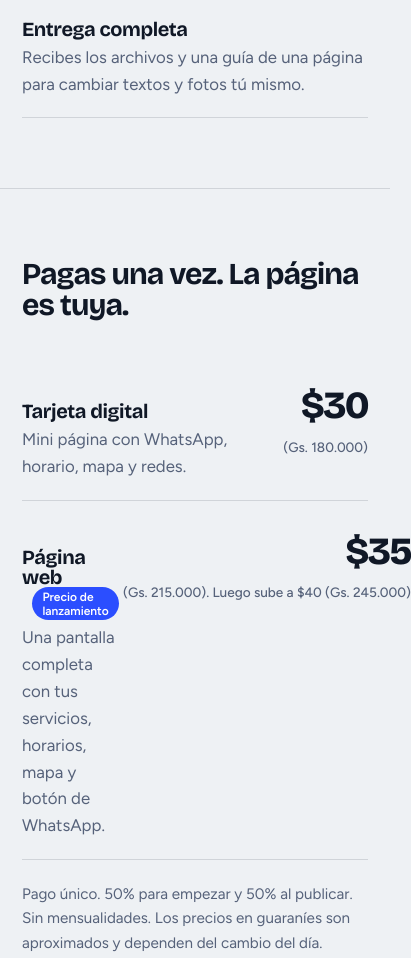
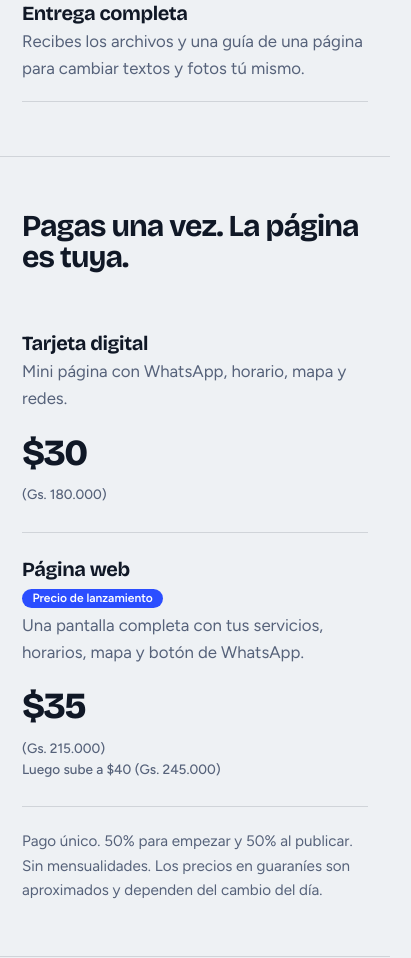
Before and after one commit to hattsofc/hatts, a plain HTML site: page index.html in a window 390 px wide. Shown: the part 1661-2619 px from the top of the page, 411 px wide, since content can reach past the window. Drawn offline with nearby package versions, Linux system fonts and the light colour scheme.

Commit message:
Update index.html

```diff
--- a/index.html
+++ b/index.html
@@ -42,7 +42,7 @@ section>.w>h2{font-size:clamp(1.9rem,4vw,3rem);max-width:15em;margin-bottom:34px
 .price .big{font-family:'Bricolage Grotesque',sans-serif;font-weight:800;font-size:2.4rem;letter-spacing:-.04em;text-align:right;white-space:nowrap}
 .price .item{grid-template-columns:1fr auto}
 .price .item h3{margin-bottom:4px}
-.big small{display:block;font:500 .85rem Figtree,sans-serif;letter-spacing:0;color:var(--mut);margin-top:2px}
+.big small{display:block;line-height:1.55;font:500 .85rem/1.55 Figtree,sans-serif;letter-spacing:0;color:var(--mut);margin-top:2px}
 .big s{font-size:1.25rem;color:var(--mut);font-weight:600;margin-right:8px}
 .tag{display:inline-block;background:var(--acc);color:#fff;font:600 .75rem Figtree,sans-serif;border-radius:99px;padding:.15rem .65rem;margin-left:10px;vertical-align:middle;letter-spacing:0}
 .note{margin-top:22px;color:var(--mut);font-size:.95rem}
@@ -61,7 +61,12 @@ details p{color:var(--mut);margin-top:10px;max-width:42em}
 .end .btn:hover{background:var(--acc);color:#fff}
 footer{padding:0 0 40px;color:var(--mut);font-size:.92rem}
 a:focus-visible,summary:focus-visible{outline:3px solid var(--acc);outline-offset:3px}
-@media(max-width:820px){.hero{grid-template-columns:1fr;padding-top:30px}.maps{transform:none}.item{grid-template-columns:1fr;gap:4px}}
+@media(max-width:820px){.hero{grid-template-columns:1fr;padding-top:30px}.maps{transform:none}.item{grid-template-columns:1fr;gap:4px}
+.price .item{grid-template-columns:1fr;gap:12px;padding:26px 0}
+.price .big{text-align:left;font-size:2.3rem}
+.price h3 .tag{display:table;margin:10px 0 0}
+.price .item p{font-size:1.05rem}
+section{padding:54px 0}}
 </style>
 </head>
 <body>
@@ -126,7 +131,7 @@ const D = {
   // Para quitar una oferta, deja vacíos los últimos tres: "", "", ""
   precios: [
     ["Tarjeta digital", "Mini página con WhatsApp, horario, mapa y redes.", "$30", "(Gs. 180.000)", "", "", ""],
-    ["Página web", "Una pantalla completa con tus servicios, horarios, mapa y botón de WhatsApp.", "$35", "(Gs. 215.000). Luego sube a $40 (Gs. 245.000)", "Precio de lanzamiento", "", ""]
+    ["Página web", "Una pantalla completa con tus servicios, horarios, mapa y botón de WhatsApp.", "$35", "(Gs. 215.000)|Luego sube a $40 (Gs. 245.000)", "Precio de lanzamiento", "", ""]
   ],
   notaPrecios: "Pago único. 50% para empezar y 50% al publicar. Sin mensualidades. Los precios en guaraníes son aproximados y dependen del cambio del día.",
 
@@ -166,7 +171,7 @@ $("cierre").textContent = D.cierre;
 D.incluye.forEach(([t, p]) => $("incluyeL").append(mk(`<h3>${esc(t)}</h3><p>${esc(p)}</p>`, "item")));
 D.precios.forEach(([t, p, m, g, tag, ant, antG]) => $("preciosL").append(mk(
   `<div><h3>${esc(t)}${tag ? `<span class="tag">${esc(tag)}</span>` : ""}</h3><p>${esc(p)}</p></div>` +
-  `<div class="big">${ant ? `<s>${esc(ant)}</s>` : ""}${esc(m)}<small>${esc(g)}${ant && antG ? ` · antes ${esc(antG)}` : ""}</small></div>`, "item")));
+  `<div class="big">${ant ? `<s>${esc(ant)}</s>` : ""}${esc(m)}<small>${g.split("|").map(esc).join("<br>")}${ant && antG ? ` · antes ${esc(antG)}` : ""}</small></div>`, "item")));
 D.pasos.forEach(([t, p]) => $("pasosL").append(mk(`<h3>${esc(t)}</h3><p>${esc(p)}</p>`)));
 D.faq.forEach(([q, a]) => { const d = document.createElement("details"); d.innerHTML = `<summary>${esc(q)}</summary><p>${esc(a)}</p>`; $("faqL").append(d); });
 $("pie").innerHTML = esc(D.pie) + (D.instagram ? ` <a href="${esc(D.instagram)}" target="_blank" rel="noopener">Instagram</a>` : "");
```
